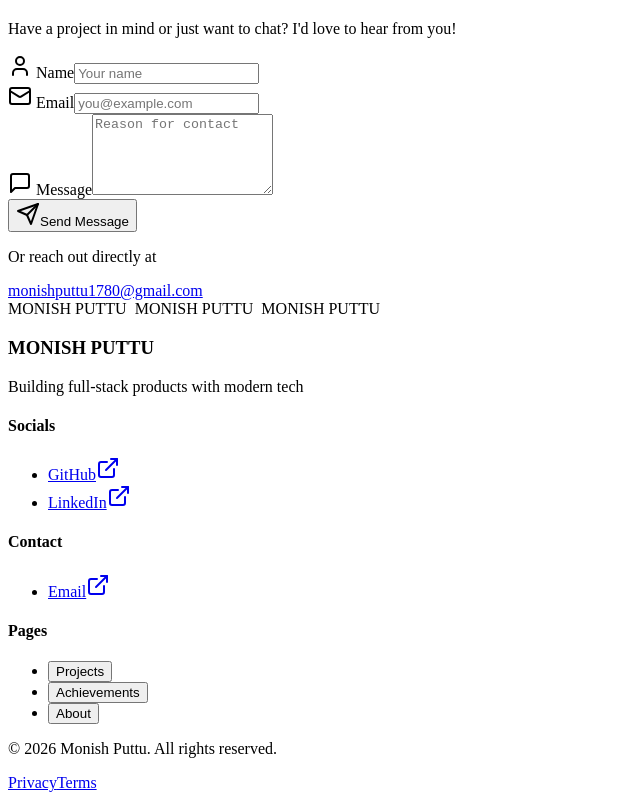
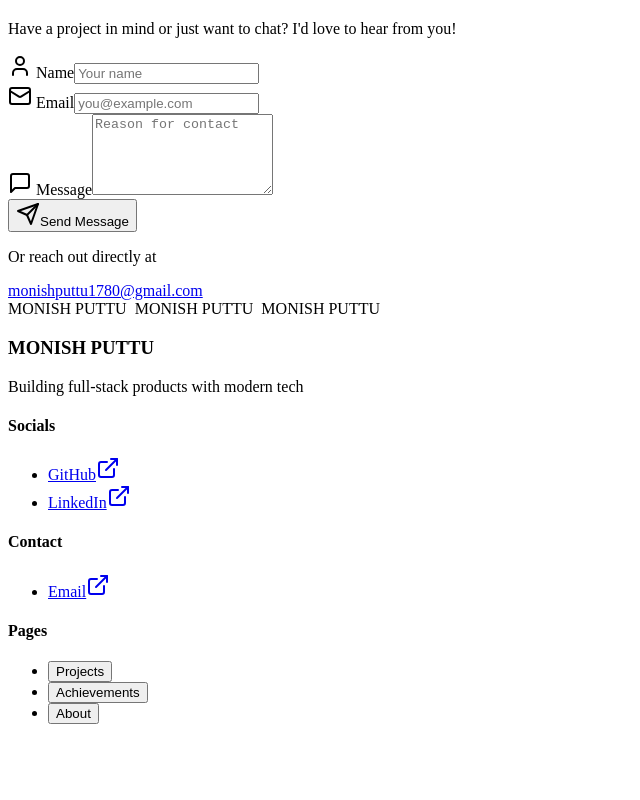
Before and after one commit to MonishPuttu/Portfolio, a React (Vite) app in the folder frontend/: page /about in a window 1280 px wide. Shown: the part 1142-1942 px from the top of the page, without its empty margins (0-640 px from the left). After the commit the page ends 1882 px from the top, so only its background shows below. Built offline with nearby package versions, Linux system fonts and the light colour scheme; no server answers; the HTML template or start-up script is replaced by a standard one.

Commit message:
updated footer

```diff
--- a/frontend/src/components/Footer.jsx
+++ b/frontend/src/components/Footer.jsx
@@ -1,10 +1,9 @@
 import React from "react";
 import { motion } from "framer-motion";
 import { useNavigate, useLocation } from "react-router-dom";
-import { Github, Linkedin, FileText, ExternalLink } from "lucide-react";
+import { Github, Linkedin, ExternalLink } from "lucide-react";
 
 const Footer = () => {
-  const year = new Date().getFullYear();
   const navigate = useNavigate();
   const location = useLocation();
   const isHome = location.pathname === "/";
@@ -172,34 +171,6 @@ const Footer = () => {
           </motion.div>
         </div>
 
-        {/* Bottom Bar */}
-        <motion.div
-          className="pt-6 border-t border-white/10"
-          initial={{ opacity: 0 }}
-          whileInView={{ opacity: 1 }}
-          transition={{ duration: 0.5, delay: 0.2 }}
-          viewport={{ once: true }}
-        >
-          <div className="flex flex-col sm:flex-row justify-between items-center gap-3">
-            <p className="text-xs text-gray-500">
-              © {year} Monish Puttu. All rights reserved.
-            </p>
-            <div className="flex items-center gap-5 text-xs text-gray-500">
-              <a
-                href="/privacy"
-                className="hover:text-primary-400 transition-colors"
-              >
-                Privacy
-              </a>
-              <a
-                href="/terms"
-                className="hover:text-primary-400 transition-colors"
-              >
-                Terms
-              </a>
-            </div>
-          </div>
-        </motion.div>
       </div>
     </footer>
   );
```
